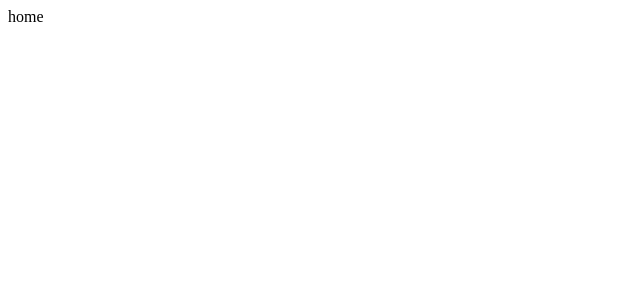
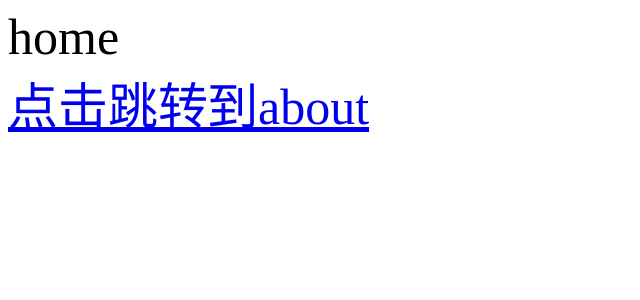
Before and after one commit to ysl1074985929/travel, a Vue app: page / in a window 1280 px wide. Shown: the top 300 px of the page, without its empty margins (0-640 px from the left). Built offline with nearby package versions, Linux system fonts and the light colour scheme.

Commit message:
点击跳转

```diff
--- a/src/pages/home/Home.vue
+++ b/src/pages/home/Home.vue
@@ -1,5 +1,9 @@
 <template>
-    <div>home</div>
+    <div>
+        <div class='home'>home</div>
+        <router-link to='/About' class='home'>点击跳转到about</router-link>
+    </div>
+
 </template>
 
 <script>
@@ -9,5 +13,7 @@
 </script>
 
 <style>
-
+    .home{
+        font-size: 50px;
+    }
 </style>
```
